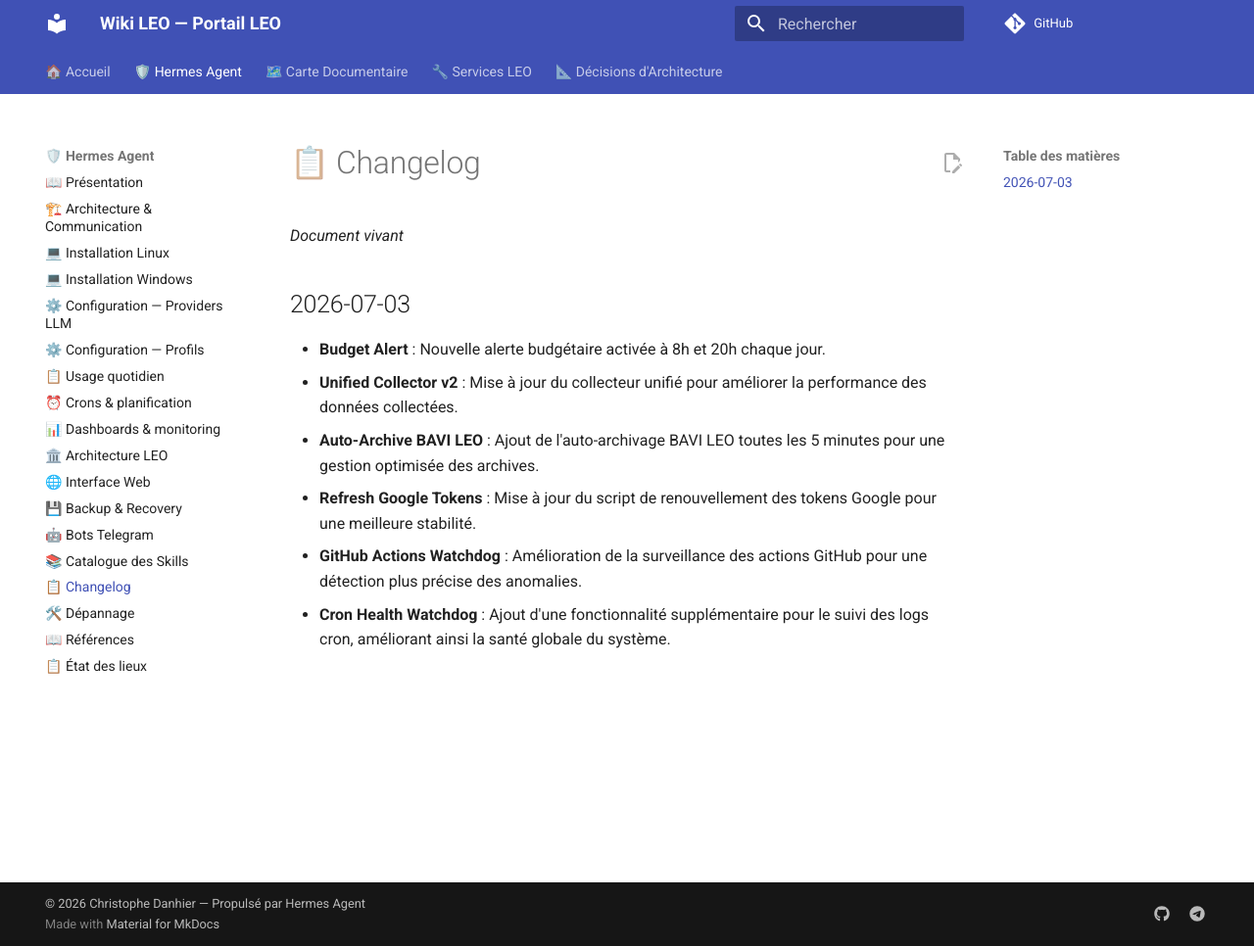
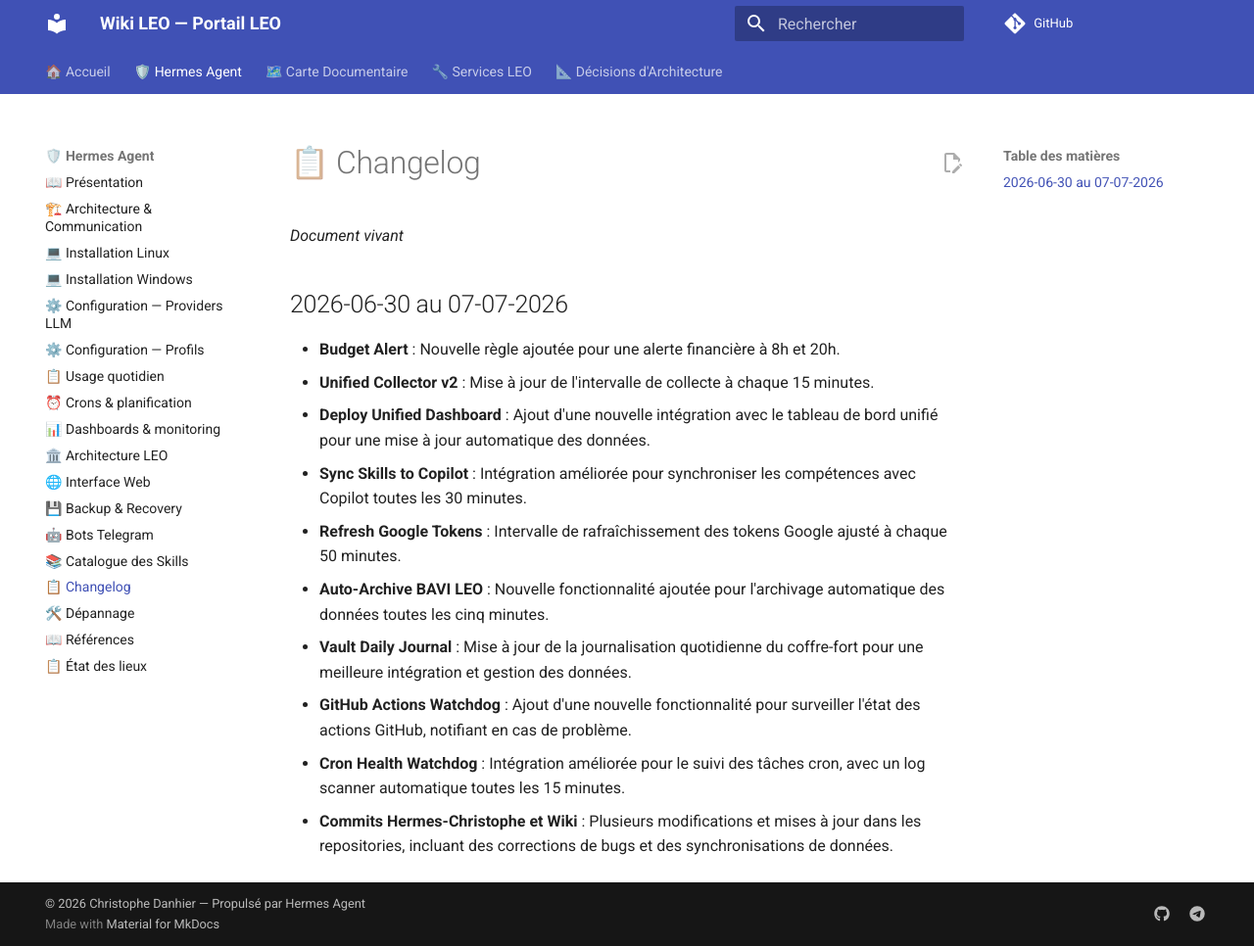
Before and after one commit to christophedanhier-hash/hermes-wiki, an MkDocs documentation site: the page built from docs/hermes/changelog.md, in a window 1280 px wide and 966 px high. Shown: the whole window at 98% size. Built offline with MkDocs 1.6.1 and Material for MkDocs 9.7.7, drawn with Linux system fonts in a browser that asks for light colours; comment, search, counter and statistics services are not loaded.

Commit message:
docs: mise à jour hebdomadaire du 07/07/2026

```diff
--- a/docs/hermes/changelog.md
+++ b/docs/hermes/changelog.md
@@ -2,11 +2,15 @@
 
 *Document vivant*
 
-## 2026-07-03
+## 2026-06-30 au 07-07-2026
 
-- **Budget Alert** : Nouvelle alerte budgétaire activée à 8h et 20h chaque jour.
-- **Unified Collector v2** : Mise à jour du collecteur unifié pour améliorer la performance des données collectées.
-- **Auto-Archive BAVI LEO** : Ajout de l'auto-archivage BAVI LEO toutes les 5 minutes pour une gestion optimisée des archives.
-- **Refresh Google Tokens** : Mise à jour du script de renouvellement des tokens Google pour une meilleure stabilité.
-- **GitHub Actions Watchdog** : Amélioration de la surveillance des actions GitHub pour une détection plus précise des anomalies.
-- **Cron Health Watchdog** : Ajout d'une fonctionnalité supplémentaire pour le suivi des logs cron, améliorant ainsi la santé globale du système.
+- **Budget Alert** : Nouvelle règle ajoutée pour une alerte financière à 8h et 20h.
+- **Unified Collector v2** : Mise à jour de l'intervalle de collecte à chaque 15 minutes.
+- **Deploy Unified Dashboard** : Ajout d'une nouvelle intégration avec le tableau de bord unifié pour une mise à jour automatique des données.
+- **Sync Skills to Copilot** : Intégration améliorée pour synchroniser les compétences avec Copilot toutes les 30 minutes.
+- **Refresh Google Tokens** : Intervalle de rafraîchissement des tokens Google ajusté à chaque 50 minutes.
+- **Auto-Archive BAVI LEO** : Nouvelle fonctionnalité ajoutée pour l'archivage automatique des données toutes les cinq minutes.
+- **Vault Daily Journal** : Mise à jour de la journalisation quotidienne du coffre-fort pour une meilleure intégration et gestion des données.
+- **GitHub Actions Watchdog** : Ajout d'une nouvelle fonctionnalité pour surveiller l'état des actions GitHub, notifiant en cas de problème.
+- **Cron Health Watchdog** : Intégration améliorée pour le suivi des tâches cron, avec un log scanner automatique toutes les 15 minutes.
+- **Commits Hermes-Christophe et Wiki** : Plusieurs modifications et mises à jour dans les repositories, incluant des corrections de bugs et des synchronisations de données.
```
Also changed, not shown: docs/hermes/architecture.md (+13 -13 lines).
